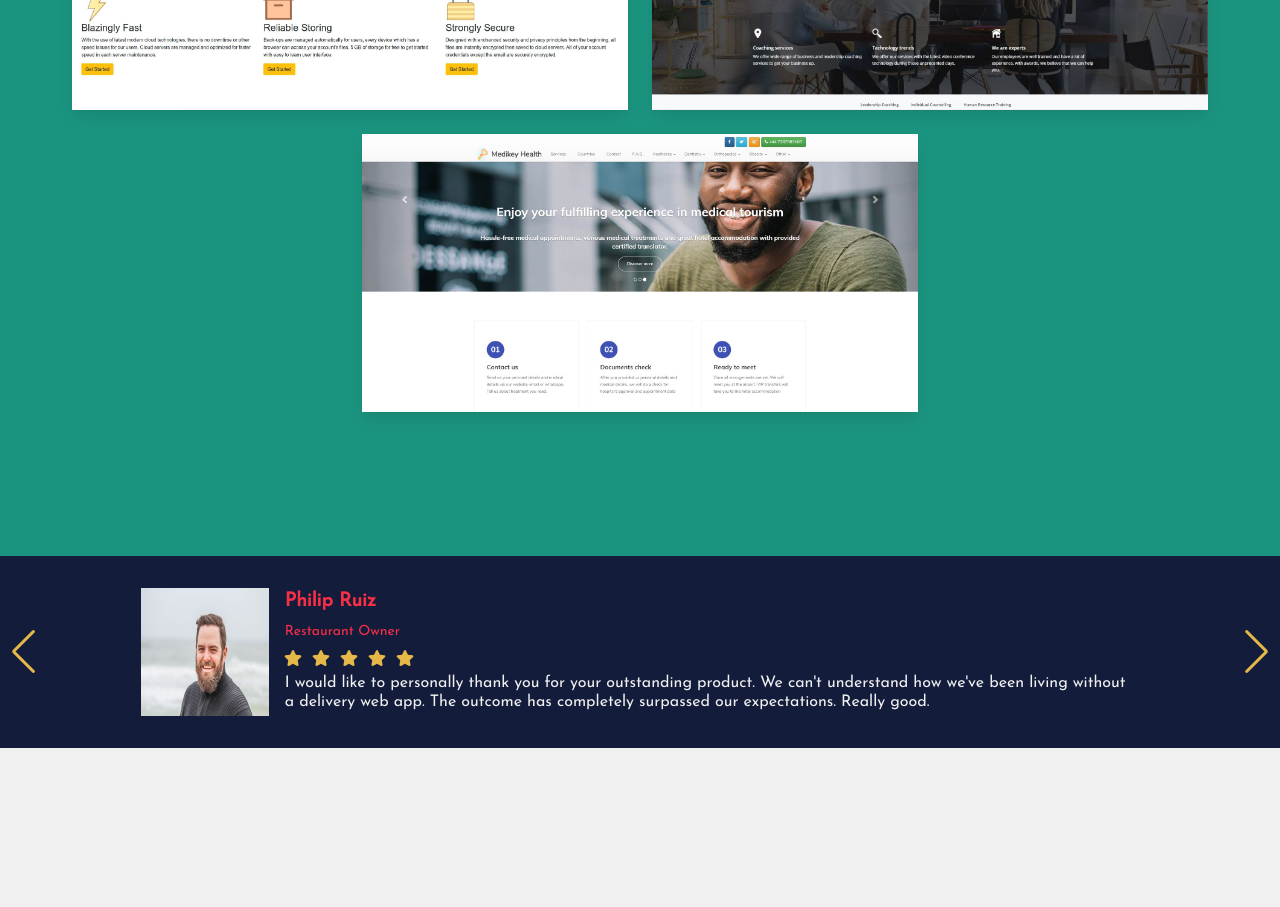
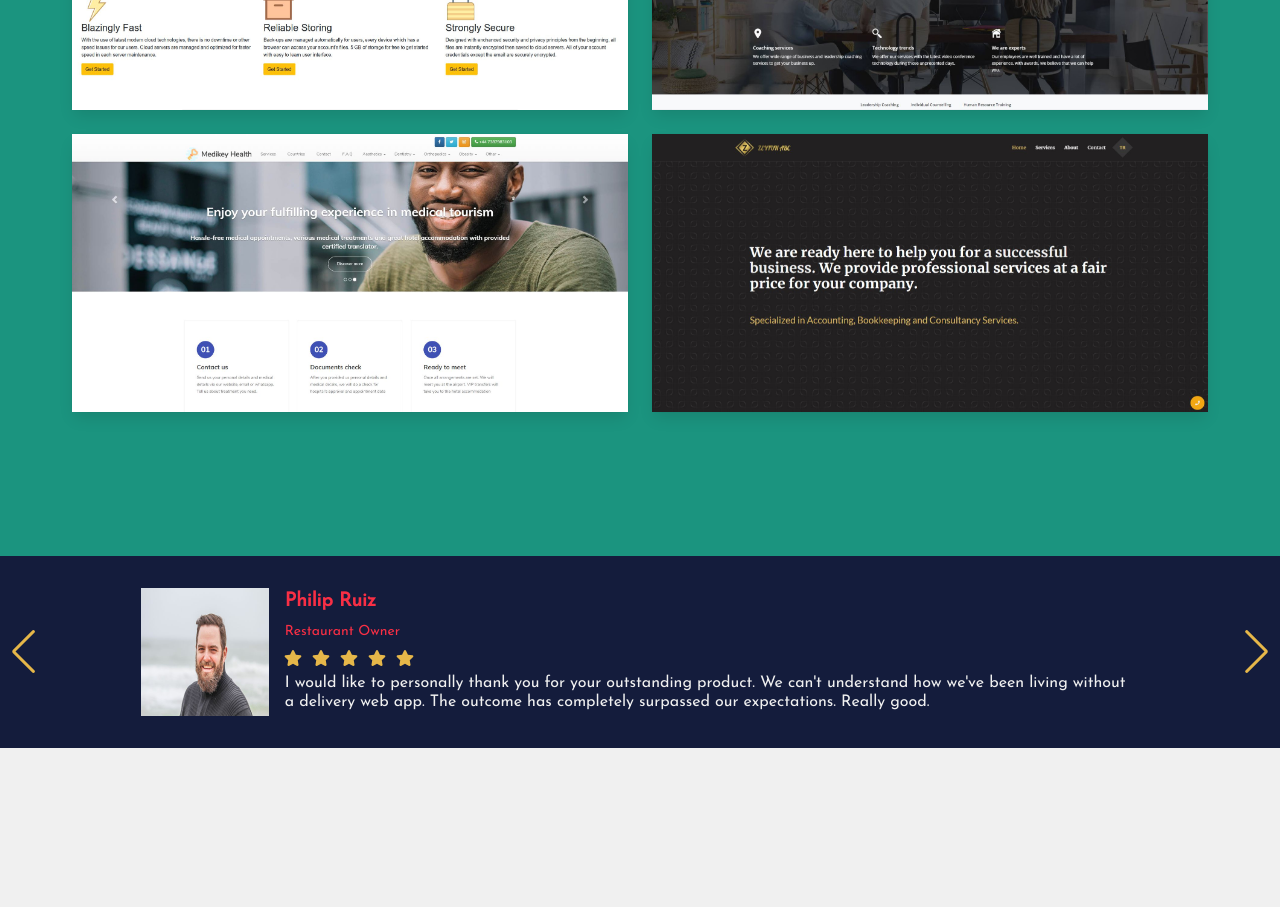
Before and after one commit to mrwormhole/Goldenhand-NextJS, a Next.js app: page / in a window 1280 px wide. Shown: the part 6320-7227 px from the top of the page. Built offline with nearby package versions, Linux system fonts and the light colour scheme; a web font is replaced by a local one.

Commit message:
package updates and a new project

```diff
--- a/components/portfolio.js
+++ b/components/portfolio.js
@@ -26,7 +26,12 @@ export default function Portfolio() {
                         projectImage="/medikey-project.jpg"
                         projectLink="https://www.medikeyhealth.co.uk/" />
                 </div>
-
+                <div className="column is-6-tablet is-6-desktop">
+                        <Project
+                            projectName="Zeytun ABC Accounting"
+                            projectImage="/zeytun-project.jpg"
+                            projectLink="https://www.zeytunabc.com/" />
+                </div>
             </div>
 
         </section>
```
Also changed, not shown: public/zeytun-project.jpg (added), 1 other file (tests, documents, lock files or other folders).
